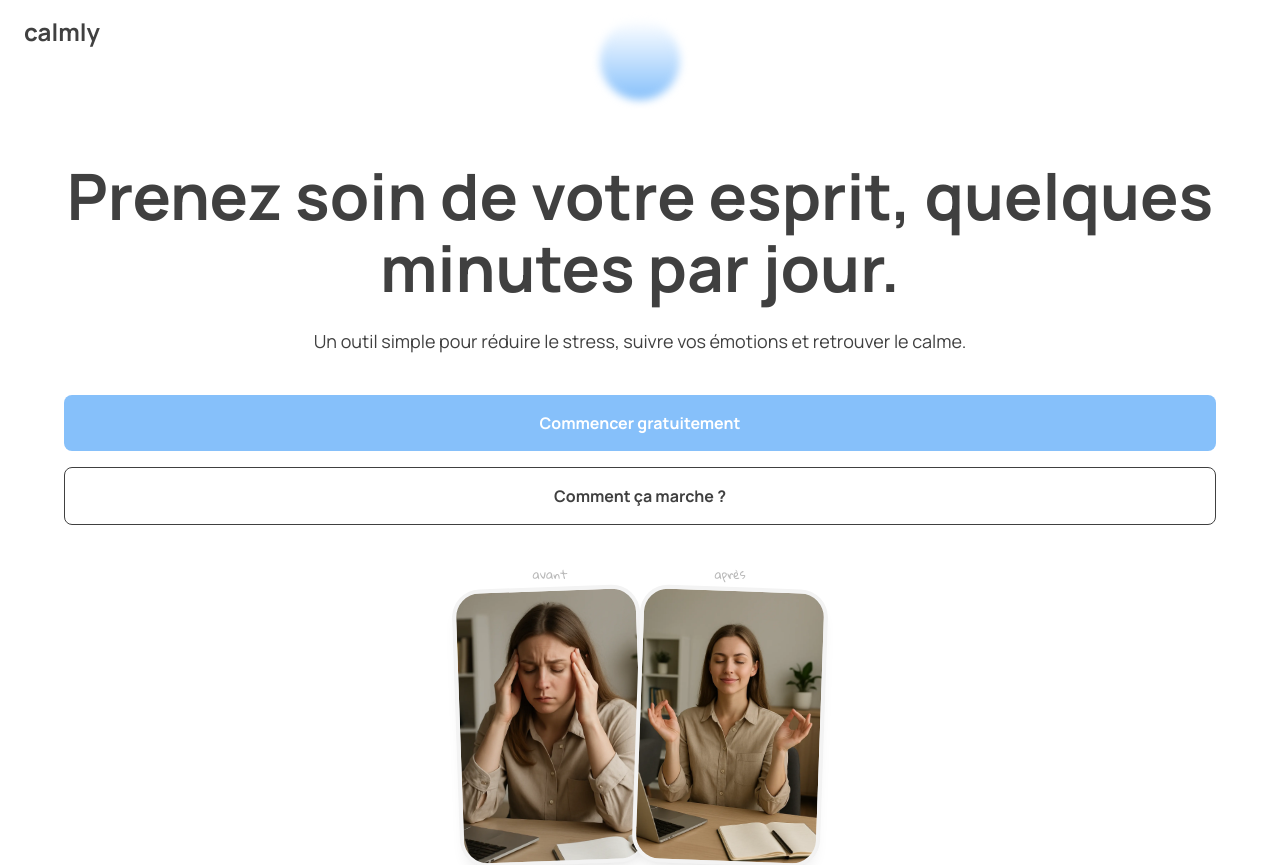
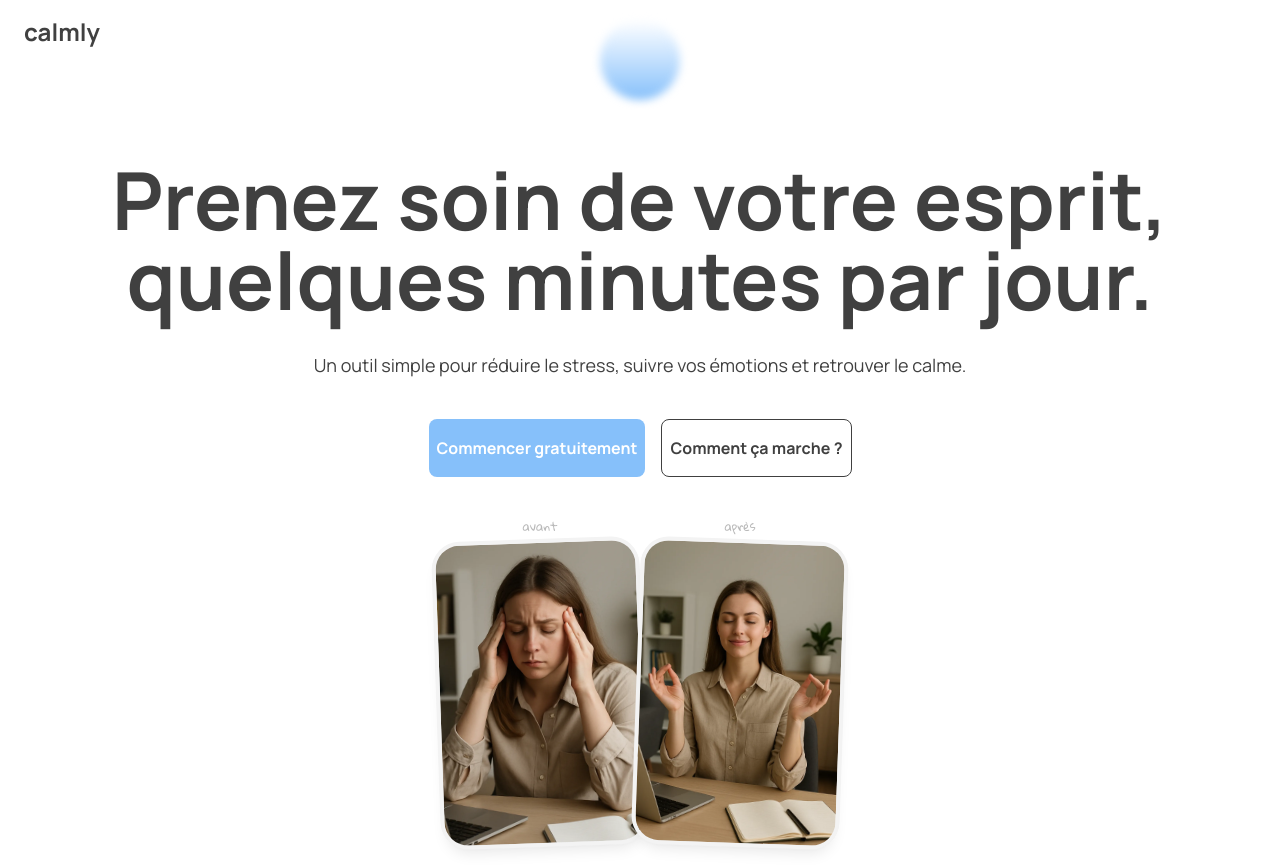
Before and after one commit to Onderito/calmly-app, a Next.js app: page / in a window 1280 px wide. Shown: the top 865 px of the page. Built offline with nearby package versions, Linux system fonts and the light colour scheme.

Commit message:
responsive for hero section done !

```diff
--- a/src/app/landing/hero-section.tsx
+++ b/src/app/landing/hero-section.tsx
@@ -5,18 +5,20 @@ import Button from "../components/Button";
 export default function HeroSection() {
   return (
     <section>
-      <h1 className="text-[#404040] font-manrope font-bold text-[38px] text-center leading-tight md:text-[64px] md:leading-18">
+      <h1 className="text-[#404040] font-manrope font-bold text-[38px] md:text-[64px] xl:text-[80px] text-center leading-tight  md:leading-18 xl:leading-20">
         Prenez soin de votre esprit, quelques minutes par jour.
       </h1>
-      <p className="text-[16px] text-[#404040] font-manrope text-center mt-6 md:text-[18px]">
+      <p className="text-[16px] text-[#404040] font-manrope text-center mt-6 xl:mt-8 md:text-[18px]">
         Un outil simple pour réduire le stress, suivre vos émotions et retrouver
         le calme.
       </p>
-      <div className="flex flex-col gap-4 mt-10">
-        <Button className="rounded-lg" variant="primary">
+      <div className="flex flex-col gap-4 mt-10 xl:flex-row xl:justify-center">
+        <Button className="cursor-pointer rounded-lg xl:p-2" variant="primary">
           Commencer gratuitement
         </Button>
-        <Button variant="secondary">Comment ça marche ?</Button>
+        <Button className="cursor-pointer" variant="secondary">
+          Comment ça marche ?
+        </Button>
       </div>
       <div className="flex justify-center items-end mt-10 relative">
         {/* Image gauche : avant */}
@@ -25,7 +27,7 @@ export default function HeroSection() {
             avant
           </p>
           <Image
-            className="rounded-3xl shadow-lg ring-4 ring-[#F3F3F3] -rotate-2 w-[150px] md:w-[180px]"
+            className="rounded-3xl shadow-lg ring-4 ring-[#F3F3F3] -rotate-2 w-[150px] md:w-[180px] xl:w-[200px] "
             src="/sad.webp"
             alt="sad"
             width={180}
@@ -39,7 +41,7 @@ export default function HeroSection() {
             après
           </p>
           <Image
-            className="rounded-3xl shadow-lg ring-4 ring-[#F3F3F3] rotate-2 w-[150px] md:w-[180px]"
+            className="rounded-3xl shadow-lg ring-4 ring-[#F3F3F3] rotate-2 w-[150px] md:w-[180px] xl:w-[200px]"
             src="/happy.webp"
             alt="happy"
             width={180}
```
